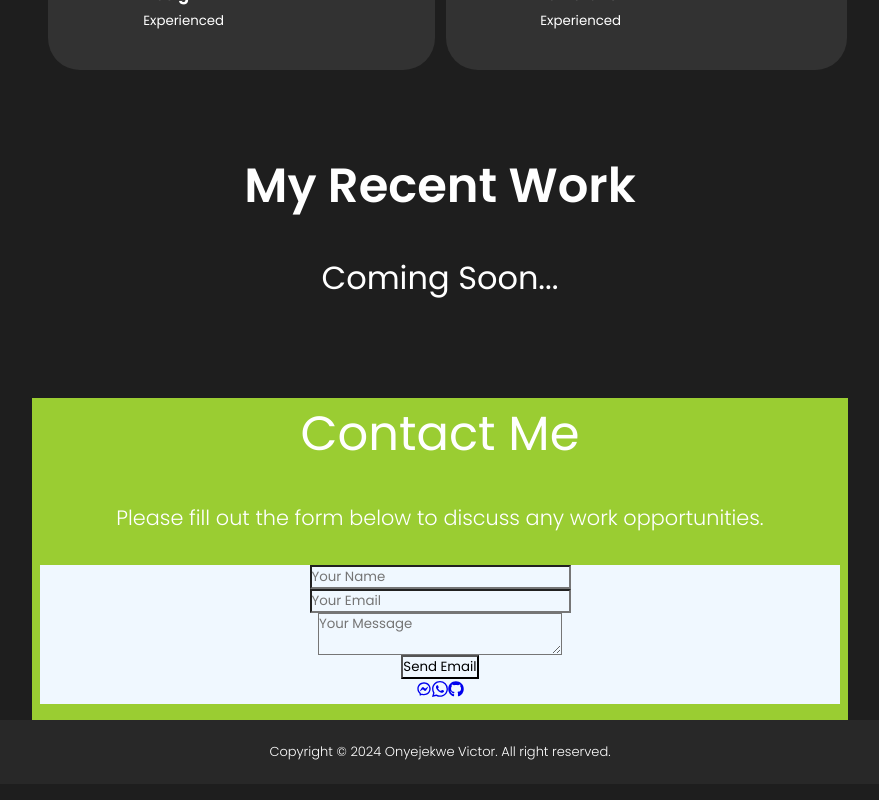
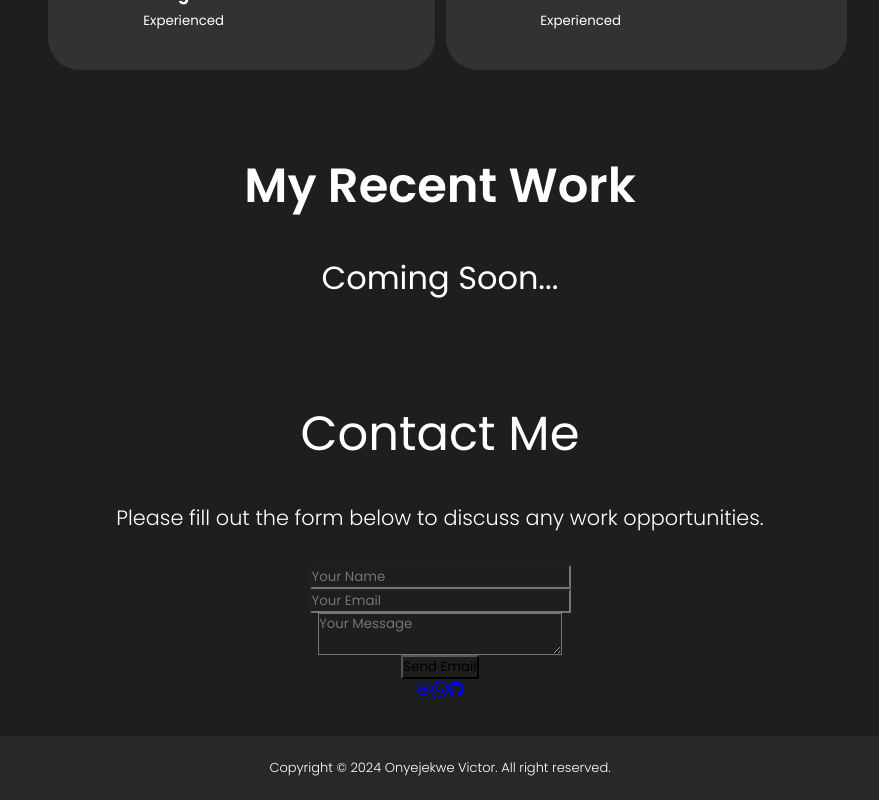
Before and after one commit to ovanda/Web-Portfolio, a React (Create React App) app: page / in a window 1280 px wide. Shown: the part 1286-2086 px from the top of the page, without its empty margins (200-1079 px from the left). Built offline with nearby package versions, Linux system fonts and the light colour scheme.

Commit message:
Working on contacts getting there

```diff
--- a/src/components/Contact/contact.css
+++ b/src/components/Contact/contact.css
@@ -7,7 +7,7 @@
     flex-direction: column;
     align-items: center;
     justify-content: center;
-    background: yellowgreen;
+    margin-bottom: 1rem;
 }
 
 #contact-header {
@@ -30,5 +30,4 @@
     justify-content: center;
     width: 100%;
     max-width: 50rem;
-    background-color: aliceblue;
 }
```
